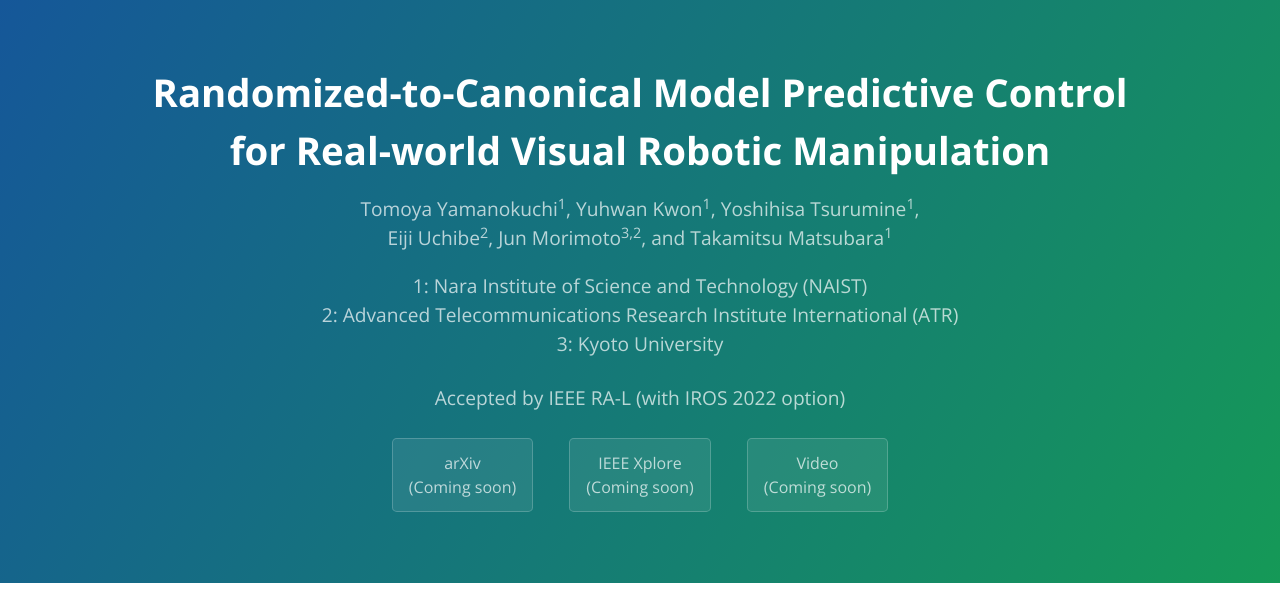
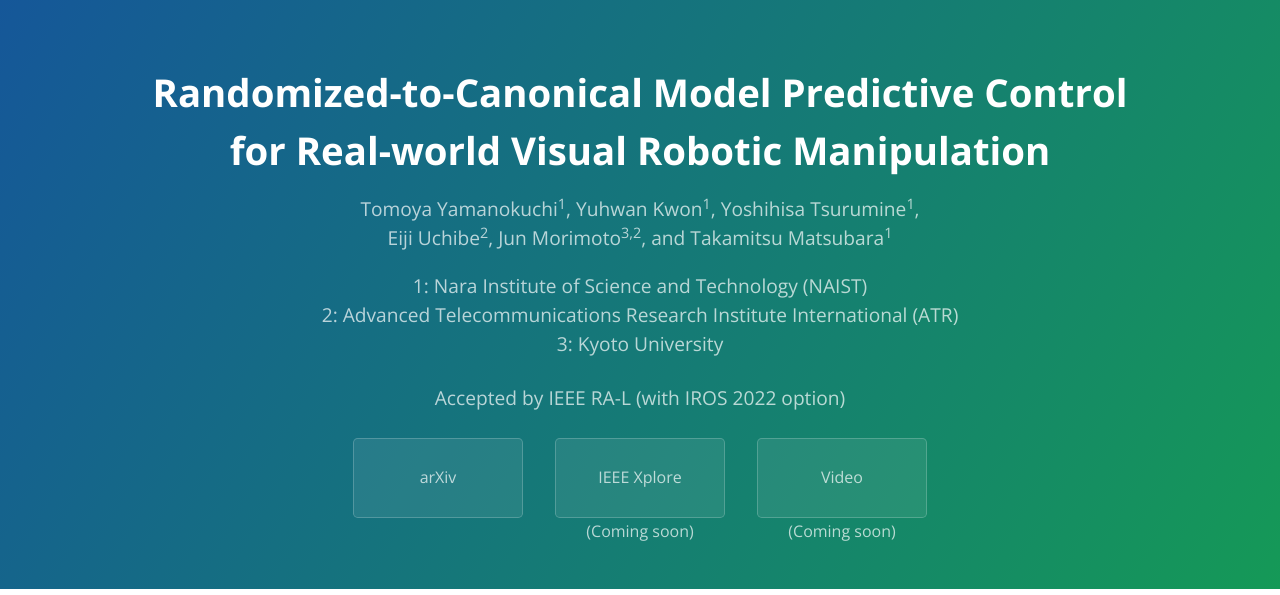
Before and after one commit to tomoya-yamanokuchi/krcmpc, a plain HTML site: page index.html in a window 1280 px wide. Shown: the top 595 px of the page. Drawn offline with nearby package versions, Linux system fonts and the light colour scheme.

Commit message:
update arXiv

```diff
--- a/css/cayman.css
+++ b/css/cayman.css
@@ -434,6 +434,29 @@ ul{
   flex-direction: column;
 }
 
+.btn{
+  width      : 170px;
+  height     : 80px;
+  text-align : center;
+  padding: 0;
+}
+
+.btn:before{
+	content       : "";
+	display       : inline-block;
+	height        : 80px;
+	vertical-align: middle;
+}
+
+
+.links{
+  padding-top: 0px;
+  display: flex;
+  justify-content: center;
+}
+
+
+
 
 /*.for_iframe{*/
 /*  width: 75vw;*/
--- a/index.html
+++ b/index.html
@@ -25,9 +25,11 @@
     2: Advanced Telecommunications Research Institute International (ATR)<br>
     3: Kyoto University</h3>
   <h4 class="project-tagline">Accepted by IEEE RA-L (with IROS 2022 option)</h4>
-  <a href="#" class="btn">arXiv<br>(Coming soon)</a>
-  <a href="#" class="btn">IEEE Xplore<br>(Coming soon)</a>
-  <a href="#" class="btn">Video<br>(Coming soon)</a>
+  <div class="links">
+    <a href="https://arxiv.org/abs/2207.01840" class="btn">arXiv</a>
+    <a href="#" class="btn">IEEE Xplore<br>(Coming soon)</a>
+    <a href="#" class="btn">Video<br>(Coming soon)</a>
+  </div>
 </section>
 
 
```
